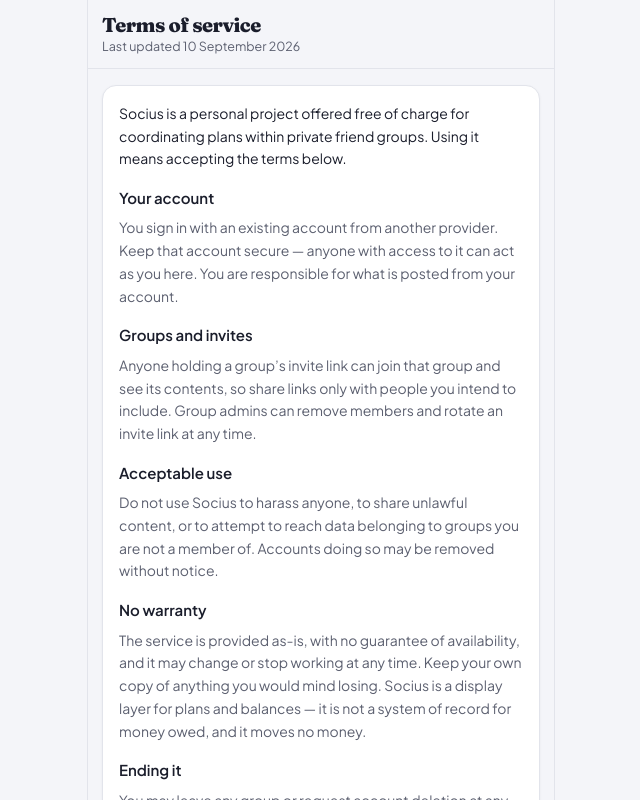
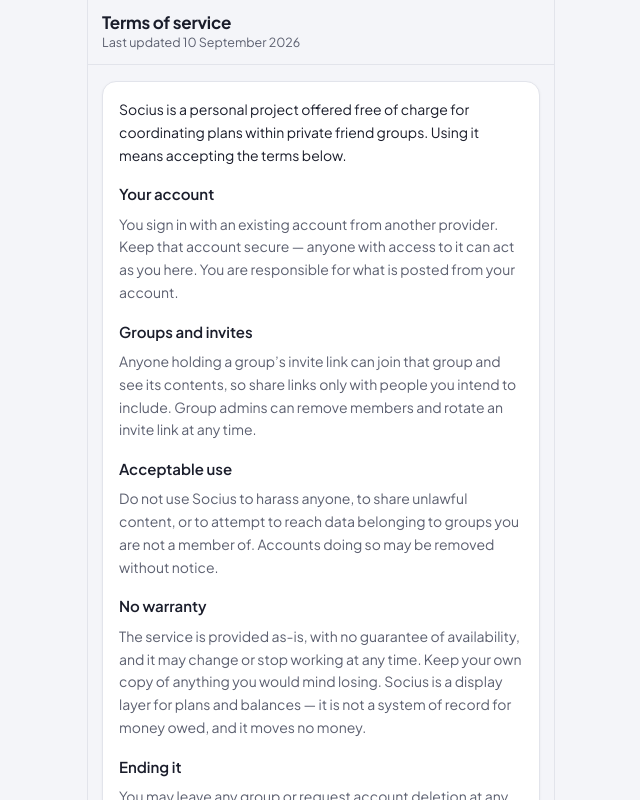
Before and after one commit to AbirRahaman/Circles, a Next.js app: page /terms in a window 1280 px wide. Shown: the top 800 px of the page, without its empty margins (319-959 px from the left). Built offline with nearby package versions, Linux system fonts and the light colour scheme.

Commit message:
Re-tweak header styling

```diff
--- a/src/components/TopBar.tsx
+++ b/src/components/TopBar.tsx
@@ -7,7 +7,7 @@
     <header className="sticky top-0 z-20 flex items-center gap-2.5 px-3.5 py-3 min-h-14 border-b border-line bg-bg">
       {back && <BackButton fallback={back} />}
       <div className="flex-1 min-w-0">
-        <h1 className="font-display font-extrabold text-[20px] tracking-[-0.025em] leading-tight truncate">{title}</h1>
+        <h1 className="font-bold text-[17px] tracking-[-0.015em] leading-tight truncate">{title}</h1>
         {sub && <span className="block text-[12.5px] text-ink-2">{sub}</span>}
       </div>
       {actions}
```
